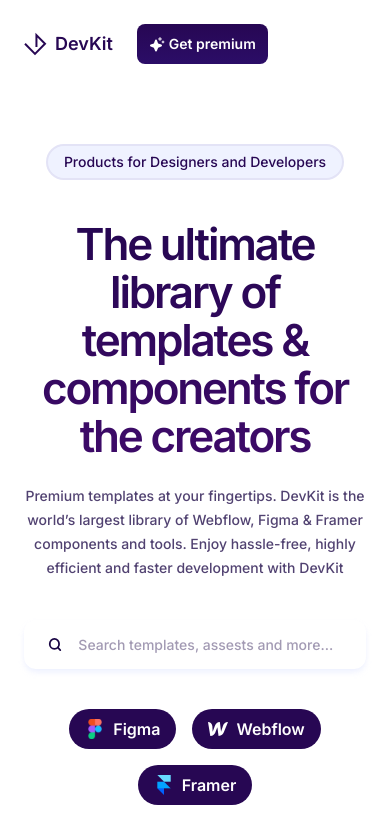
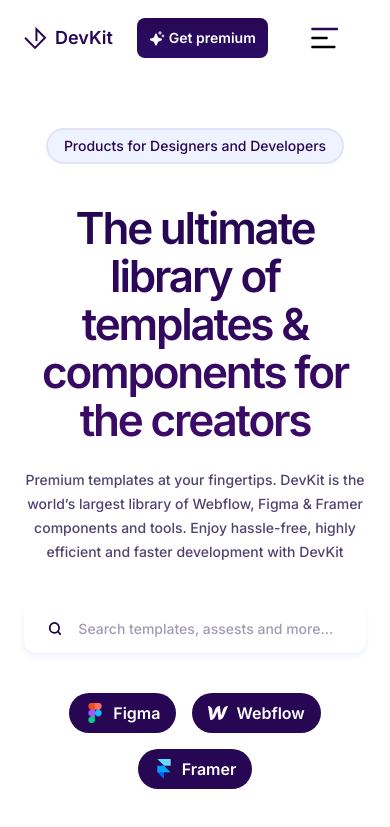
Before and after one commit to AJ1732/devkit, a React (Vite) app: page / in a window 390 px wide. Shown: the top 827 px of the page. Built offline with nearby package versions, Linux system fonts and the light colour scheme.

Commit message:
chore: add mobile nav

```diff
--- a/src/components/Button/index.tsx
+++ b/src/components/Button/index.tsx
@@ -1,11 +1,15 @@
 interface Props {
   className?: string;
   children: React.ReactNode;
+  onClick?: () => void;
 }
 
-const Button: React.FC<Props> = ({ className, children }) => {
+const Button: React.FC<Props> = ({ className, children, onClick }) => {
   return (
-    <button className={`rounded-lg px-6 py-3 font-semibold ${className}`}>
+    <button
+      onClick={onClick}
+      className={`rounded-lg px-6 py-3 font-semibold ${className}`}
+    >
       {children}
     </button>
   );
--- a/src/components/Navbar/index.tsx
+++ b/src/components/Navbar/index.tsx
@@ -1,14 +1,19 @@
+"use client";
+import { useState } from "react";
 import Button from "../Button";
 import sparkle from "../../assets/icons/sparkle.svg";
 import logo from "../../assets/logos/logo.svg";
+import menu from "../../assets/icons/menu.svg";
 
 const Navbar = () => {
   const navlinks: string[] = ["Product", "Pricing", "Learn", "Company"];
 
+  const [openNav, setOpenNav] = useState(false);
+
   return (
-    <header className="full-width px-6 md:px-10">
-      <nav className="mx-auto flex size-full max-w-[90rem] items-center justify-between pb-4 pt-6">
-        <div className="flex items-center justify-center gap-6 font-semibold">
+    <header className="full-width fixed z-50 w-full bg-white px-6 md:px-10">
+      <nav className="mx-auto flex max-w-[90rem] items-center justify-between py-2 lg:pb-4 lg:pt-6">
+        <div className="flex items-center justify-start gap-6 font-semibold">
           <div className="flex items-center justify-center gap-2">
             <img src={logo} alt="" />
             <h1 className="text-lg lg:text-2xl">DevKit</h1>
@@ -30,7 +35,34 @@
           <Button>Login</Button>
           <Button className="shadow-md shadow-tint-200">Sign Up</Button>
         </div>
+
+        <Button
+          className="px-0 md:hidden"
+          onClick={() => setOpenNav((prev) => !prev)}
+        >
+          <img src={menu} />
+        </Button>
       </nav>
+
+      {/* MOBILE VIEW NAVIGATION */}
+      <div
+        className={`${!openNav && "!hidden"} full-width content-grid absolute inset-x-0 top-[100%] min-h-[calc(100dvh-5rem)] w-full md:!hidden`}
+      >
+        <div
+          onClick={() => setOpenNav((prev) => !prev)}
+          className="full-width absolute inset-0 size-full bg-tint-100/50 backdrop-blur-sm"
+        ></div>
+
+        <nav className="z-10 mt-10 h-fit rounded-md bg-[rgba(235,_239,_255)] px-4 py-8">
+          <ul className="flex flex-col items-center justify-center gap-4 text-primary-500 *:px-4 *:font-medium">
+            {navlinks.map((item, i) => (
+              <li key={i} onClick={() => setOpenNav((prev) => !prev)}>
+                {item}
+              </li>
+            ))}
+          </ul>
+        </nav>
+      </div>
     </header>
   );
 };
--- /dev/null
+++ b/src/hooks/index.tsx
@@ -0,0 +1 @@
+export { default as useNavScrollAnimation } from "./useNavScroll";
--- /dev/null
+++ b/src/hooks/useNavScroll/index.tsx
@@ -0,0 +1,30 @@
+"use client";
+import { useEffect, useState } from "react";
+
+const useNavScrolAnimation = () => {
+  const [navColor, setNavColor] = useState(false);
+  const [navScroll, setNavScroll] = useState(false);
+
+  useEffect(() => {
+    let lastScrollY = window.scrollY;
+
+    window.addEventListener("scroll", () => {
+      if (lastScrollY < window.scrollY) {
+        setNavScroll(true);
+      } else {
+        setNavScroll(false);
+      }
+      lastScrollY = window.scrollY;
+
+      if (window.scrollY >= 50) {
+        setNavColor(true);
+      } else {
+        setNavColor(false);
+      }
+    });
+  }, [navScroll, navColor]);
+
+  return [navColor, navScroll];
+};
+
+export default useNavScrolAnimation;
--- a/src/sections/HeadlineSection/index.tsx
+++ b/src/sections/HeadlineSection/index.tsx
@@ -2,7 +2,7 @@
 
 const HeadlineSection = () => {
   return (
-    <section className="pt-16">
+    <section className="pt-16 mt-16">
       <div className="flex flex-col items-center justify-center gap-10 text-center">
         <div className="flex w-fit items-center justify-center rounded-full border-2 border-tint-200 bg-tint-300 px-4 py-1.5 sm:py-2">
           <span className="font-medium max-md:text-sm">
```
Also changed, not shown: src/assets/icons/menu.svg (added).
